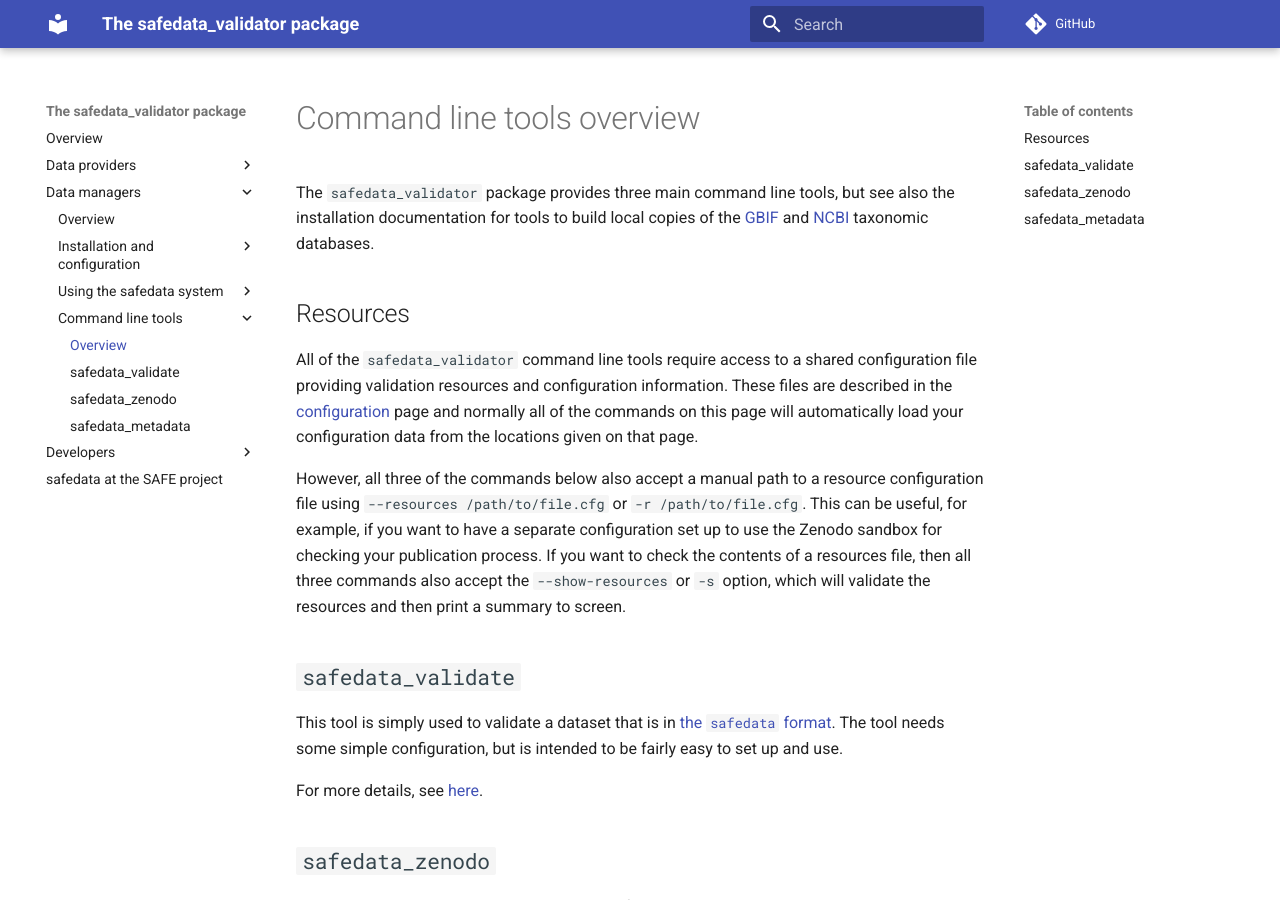
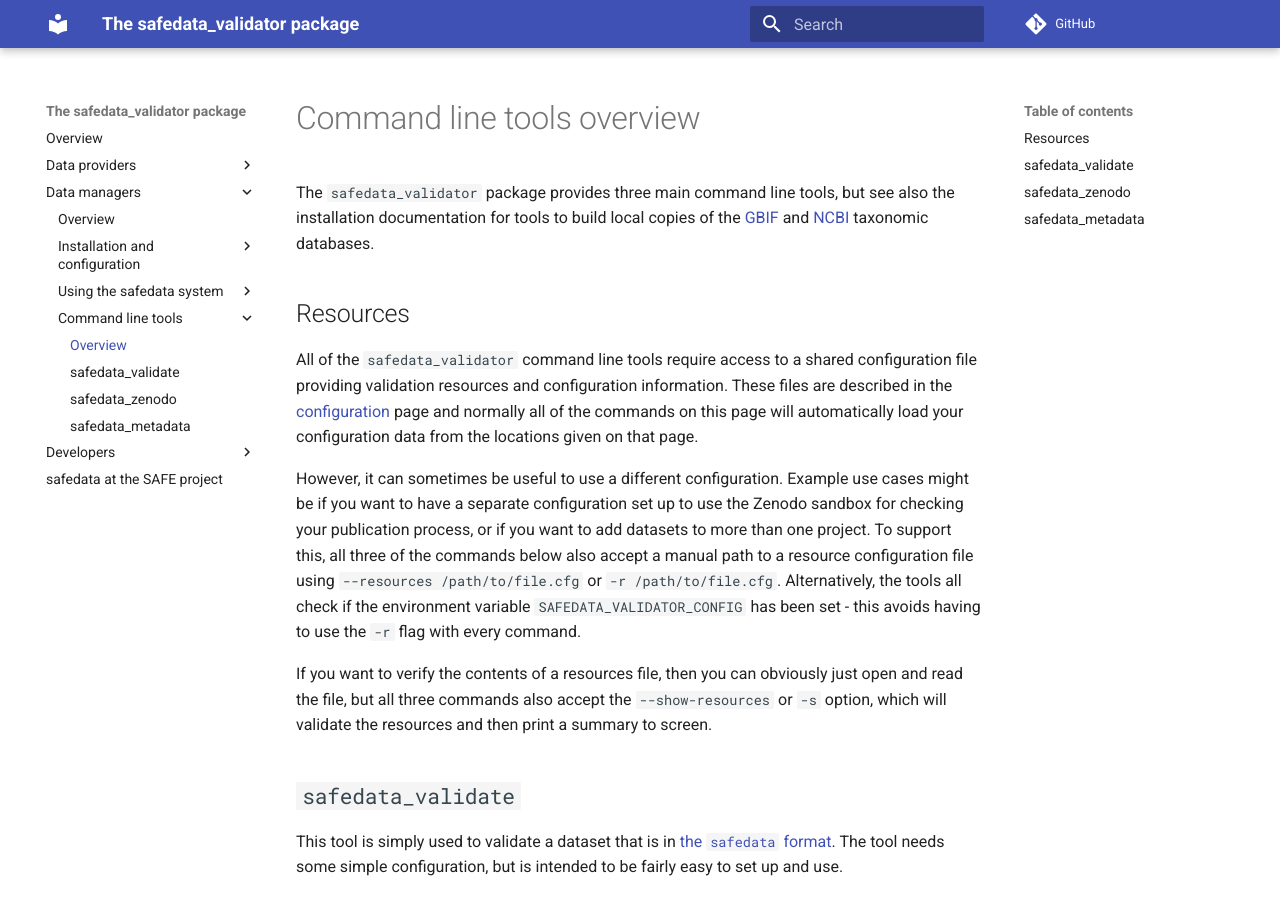
Before and after one commit to ImperialCollegeLondon/safedata_validator, an MkDocs documentation site: the page built from docs/data_managers/command_line_tools/overview.md, in a window 1280 px wide and 900 px high. Built offline with MkDocs 1.6.1 and Material for MkDocs 9.7.7, drawn with Linux system fonts in a browser that asks for light colours; comment, search, counter and statistics services are not loaded.

Commit message:
Adding docs on resources env var and removing outdated subcommand aliases from entry points

```diff
--- a/docs/data_managers/command_line_tools/overview.md
+++ b/docs/data_managers/command_line_tools/overview.md
@@ -13,12 +13,18 @@
 normally all of the commands on this page will automatically load your configuration
 data from the locations given on that page.
 
-However, all three of the commands below also accept a manual path to a resource
-configuration file using `--resources /path/to/file.cfg` or `-r /path/to/file.cfg`. This
-can be useful, for example, if you want to have a separate configuration set up to use
-the Zenodo sandbox for checking your publication process. If you want to check the
-contents of a resources file, then all three commands also accept the `--show-resources`
-or `-s` option, which will validate the resources and then print a summary to screen.
+However, it can sometimes be useful to use a different configuration. Example use cases
+might be if you want to have a separate configuration set up to use the Zenodo sandbox
+for checking your publication process, or if you want to add datasets to more than one
+project. To support this, all three of the commands below also accept a manual path to a
+resource configuration file using `--resources /path/to/file.cfg` or `-r
+/path/to/file.cfg`. Alternatively, the tools all check if the environment variable
+`SAFEDATA_VALIDATOR_CONFIG` has been set - this avoids having to use the `-r` flag with
+every command.
+
+If you want to verify the contents of a resources file, then you can obviously just open
+and read the file, but all three commands also accept the `--show-resources` or `-s`
+option, which will validate the resources and then print a summary to screen.
 
 ## `safedata_validate`
 
```
Also changed, not shown: 1 other file.
